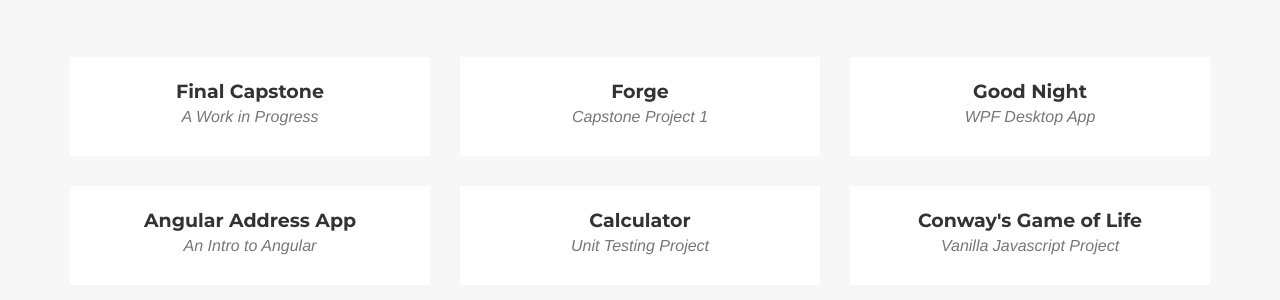
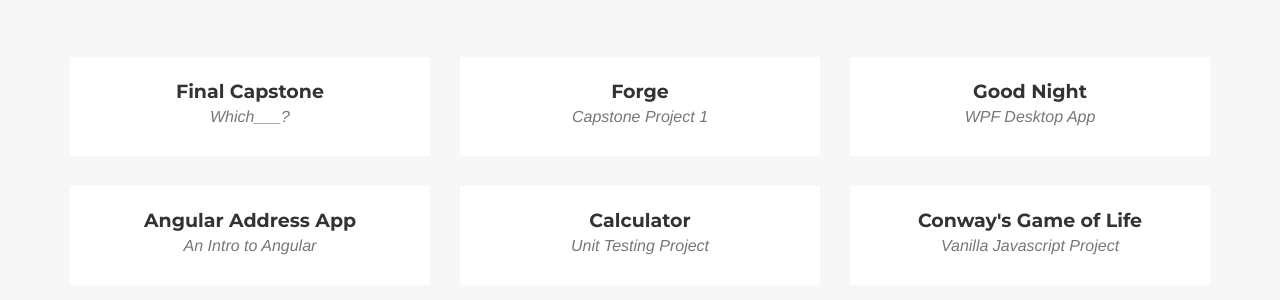
Before and after one commit to LeonM234/LeonM234.github.io, a Jekyll site: the page built from _posts/2015-03-27-project-6.markdown, in a window 1280 px wide and 900 px high, scrolled down 1709 px. Shown: the part 152-452 px from the top of the window. Built offline with Jekyll 4.4.1, drawn with Linux system fonts in a browser that asks for light colours; some web fonts are replaced.

Commit message:
Personal photo change and capstone text update

```diff
--- a/_posts/2015-03-27-project-6.markdown
+++ b/_posts/2015-03-27-project-6.markdown
@@ -1,6 +1,6 @@
 ---
 title: Final Capstone
-subtitle: A Work in Progress
+subtitle: Which___?
 layout: default
 modal-id: 1
 date: 2015-03-27
@@ -10,6 +10,6 @@ alt: image-alt
 project-date: March 2015
 project: Final Capstone
 category: Full Stack
-description: Our final assignment, combining everything we've learned at NSS so far.
+description: Our final assignment, combining everything we've learned at NSS so far.  I decided to make 'Which___?' - a site where users can anonymously upload two items and have the community vote on which they like more.  The uploader can see the actual vote count on 'Whiches' he/she has submitted.  Built using AngularJS, jQuery, C#, Entity Framework, and a code first approach to creating databases.
 
 ---
```
Also changed, not shown: img/team/1.jpg.
